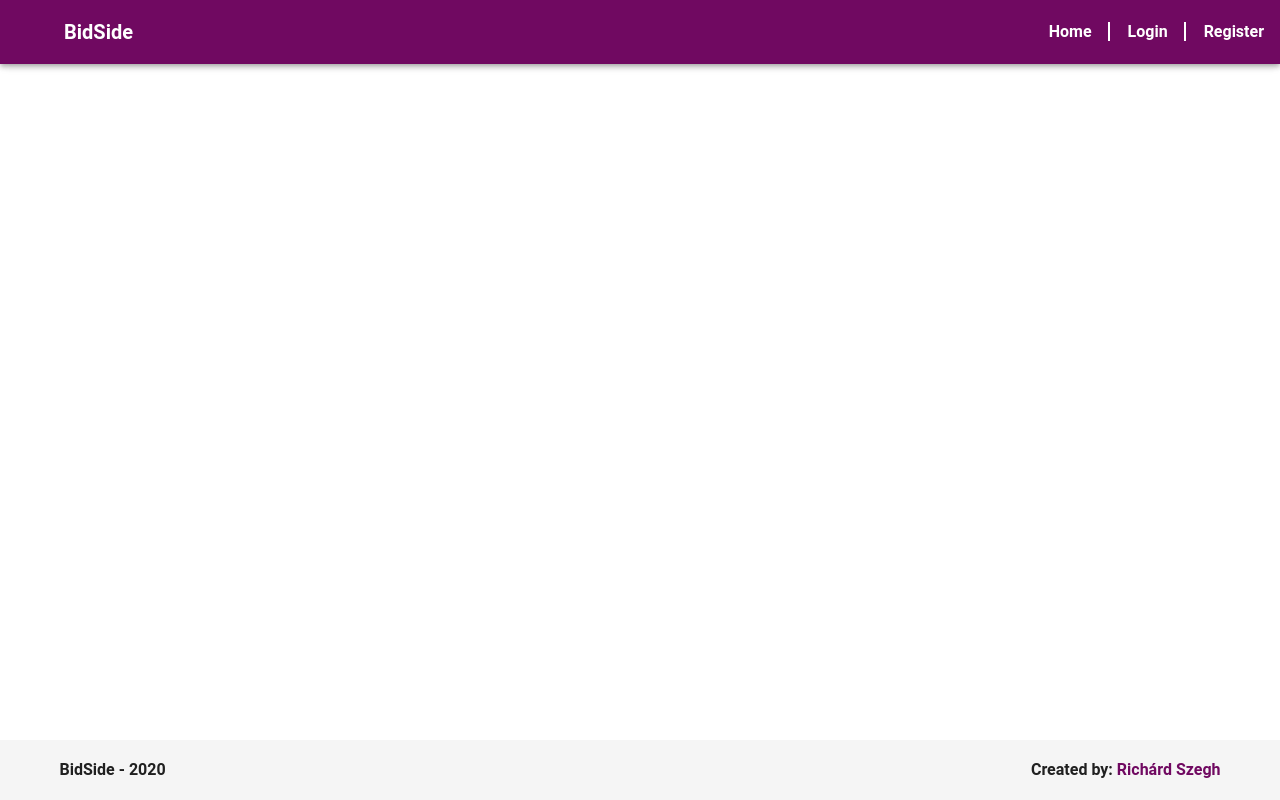
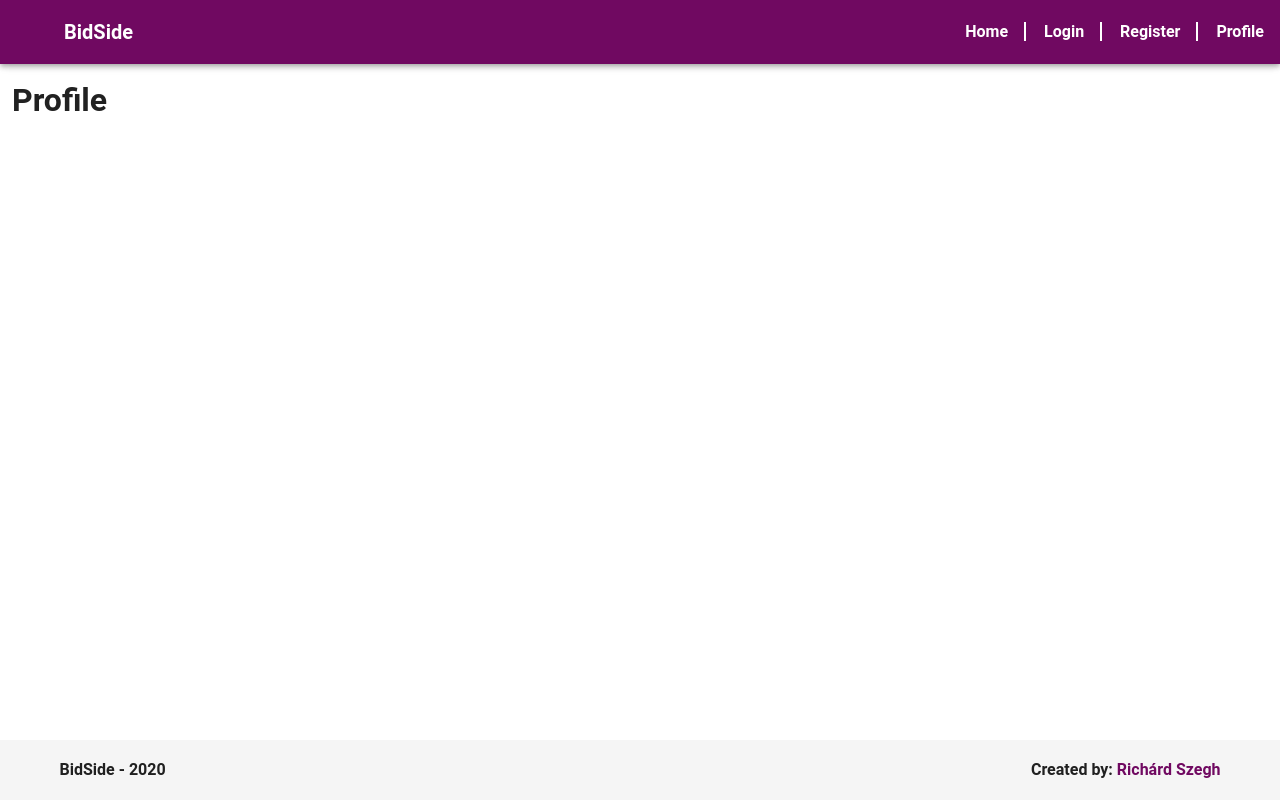
Before and after one commit to BidSide/frontend, a Vue app: page /profile in a window 1280 px wide. Built offline with nearby package versions, Linux system fonts and the light colour scheme; the HTML template or start-up script is replaced by a standard one.

Commit message:
route: profile

```diff
--- a/src/App.vue
+++ b/src/App.vue
@@ -53,6 +53,11 @@ export default class App extends Vue {
       label: 'Register',
       url: '/register',
       icon: 'mdi-account-plus'
+    },
+    {
+      label: 'Profile',
+      url: '/profile',
+      icon: 'mdi-account'
     }
   ];
 
--- a/src/router/index.ts
+++ b/src/router/index.ts
@@ -6,6 +6,7 @@ import VueMeta from 'vue-meta';
 import Home from '@/views/Home.vue';
 import Login from '@/views/Login.vue';
 import Register from '@/views/Register.vue';
+import Profile from '@/views/Profile.vue';
 
 Vue.use(VueRouter);
 Vue.use(VueMeta, {
@@ -29,6 +30,11 @@ const router = new VueRouter({
       path: '/register',
       name: 'Register',
       component: Register
+    },
+    {
+      path: '/profile',
+      name: 'Profile',
+      component: Profile
     }
   ]
 });
--- /dev/null
+++ b/src/views/Profile.vue
@@ -0,0 +1,15 @@
+<template>
+  <h1>Profile</h1>
+</template>
+
+<script lang="ts">
+import Vue from 'vue';
+import Component from 'vue-class-component';
+
+@Component({
+  metaInfo: {
+    title: 'Profile'
+  }
+})
+export default class Profile extends Vue {}
+</script>
```
